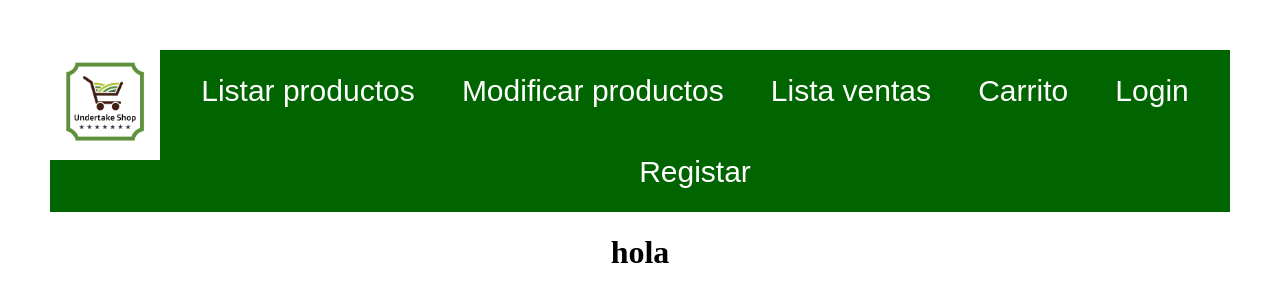
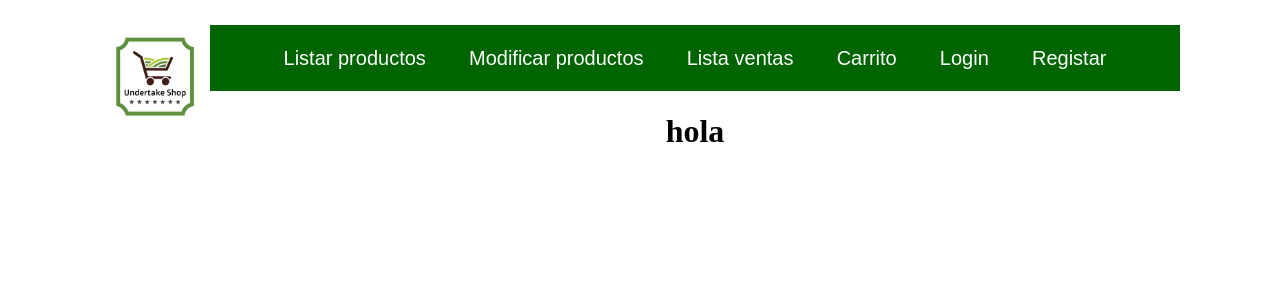
Before and after one commit to Undertake5/UndertakeShop, a React (Create React App) app in the folder front/: page / in a window 1280 px wide. Shown: the top 302 px of the page. Built offline with nearby package versions, Linux system fonts and the light colour scheme.

Commit message:
ajuste tamaño barra

```diff
--- a/front/src/App.css
+++ b/front/src/App.css
@@ -1,9 +1,9 @@
 .App {
   text-align: center;
   background-color: white;
-  margin-top: 100px;
-  margin: 50px;
-
+  margin-left: 100px;
+  margin-right: 100px;
+  margin-top: 25px;
 }
 
 .blockBarra{
@@ -13,7 +13,7 @@
 button{
   background-color: darkgreen;
   color: white;
-  font-size: 30px;
+  font-size: 20px;
   padding: 2%;
   border: none;
 }
```
